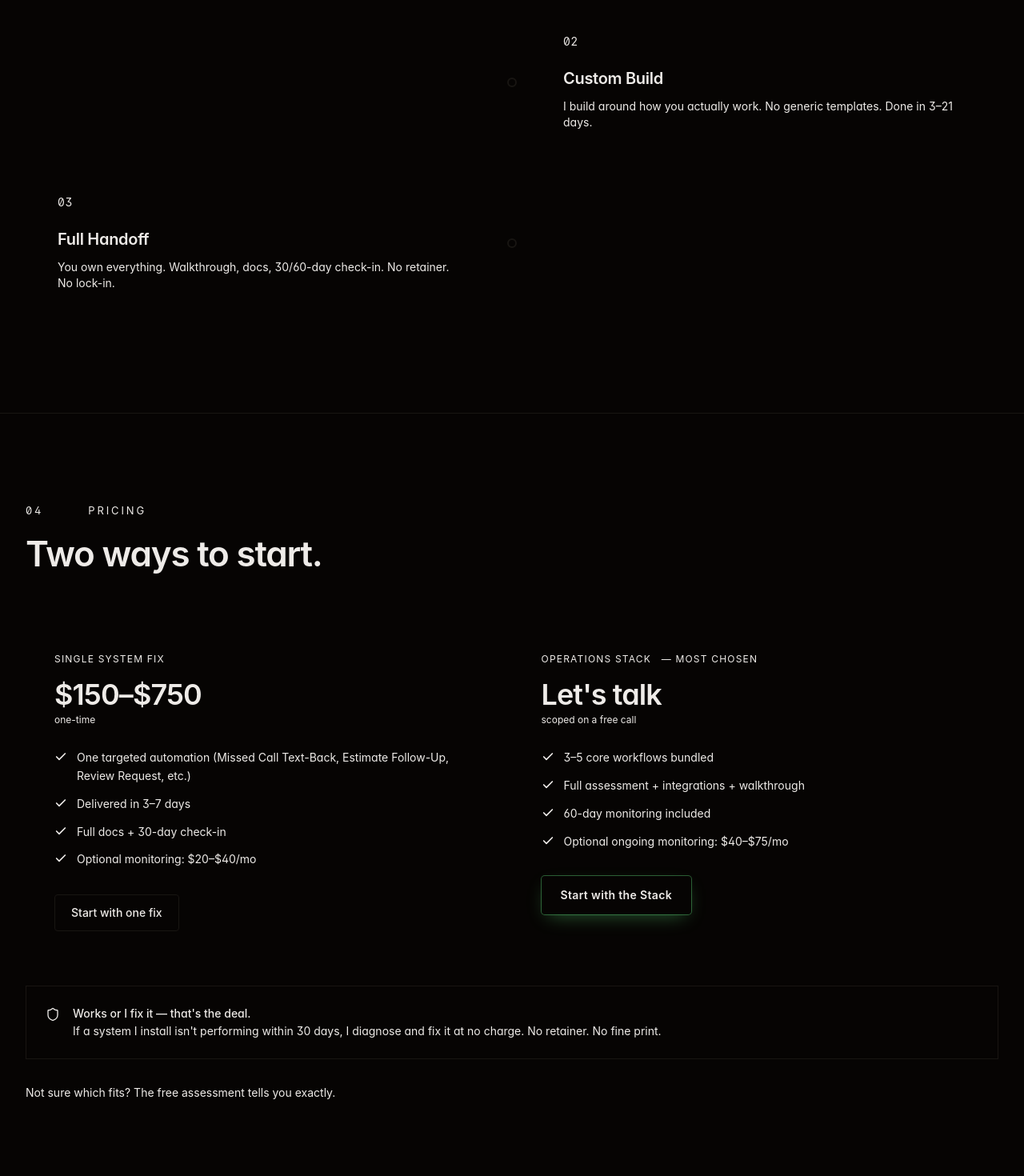
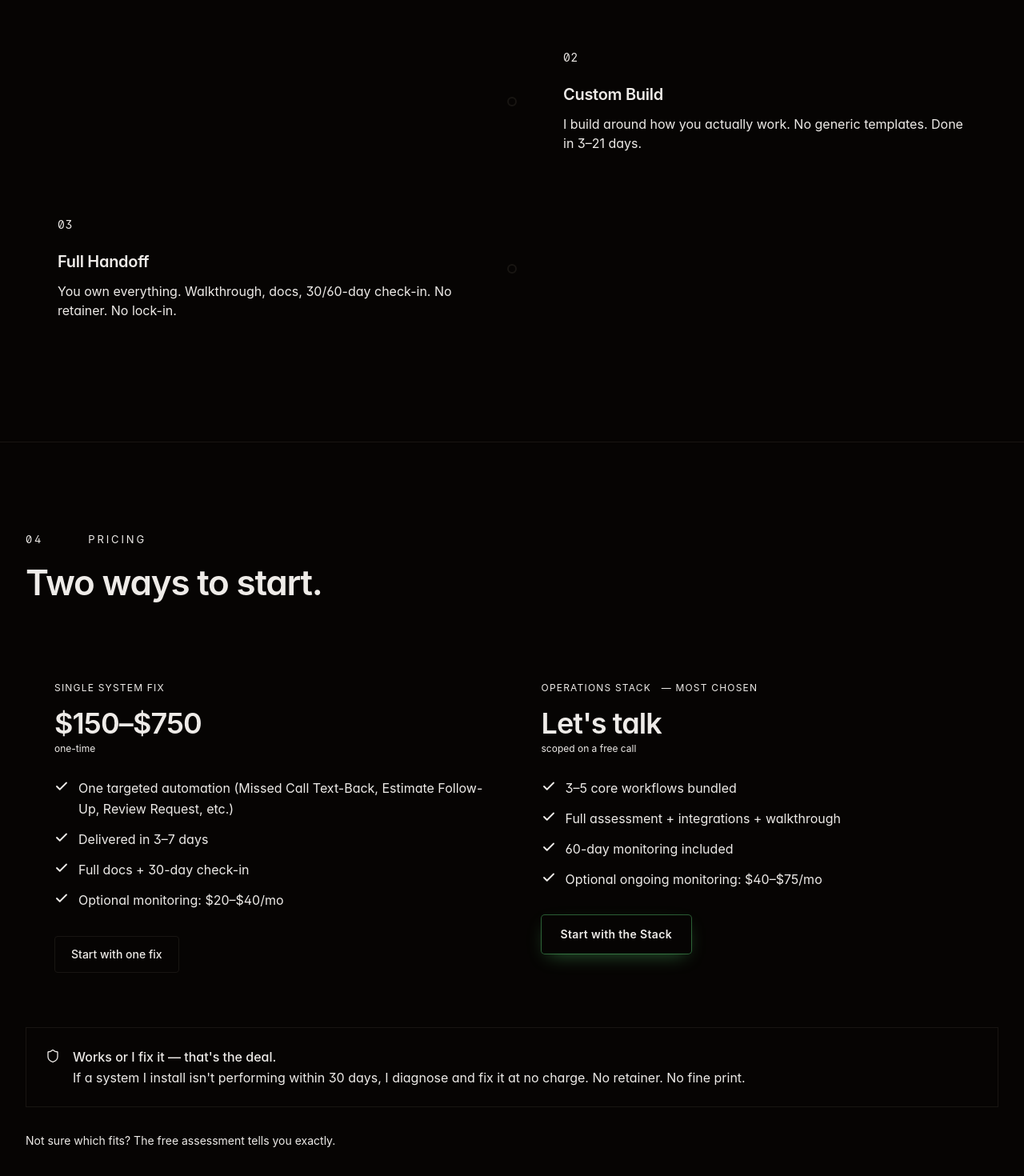
Before and after one commit to donovinsims/clockoutv2, a React (Vite) app: page / in a window 1280 px wide. Shown: the part 2120-3590 px from the top of the page at 80% size. Built offline with nearby package versions, Linux system fonts and the light colour scheme.

Commit message:
fix: bump body text size and center FAQ/Book sections

```diff
--- a/src/app/pages/Home.tsx
+++ b/src/app/pages/Home.tsx
@@ -108,7 +108,7 @@ function Problem() {
                 <span className="mono text-xs text-muted-foreground">0{i + 1}</span>
               </div>
               <div className="mb-2 font-semibold">{stat}</div>
-              <p className="text-sm text-muted-foreground max-w-none">{detail}</p>
+              <p className="text-[15px] md:text-base text-muted-foreground max-w-none">{detail}</p>
             </div>
           ))}
           <div className="bg-surface md:col-span-2 p-6 md:p-7 flex items-center justify-between gap-6">
@@ -165,7 +165,7 @@ function HowItWorks() {
                   }`} />
                   <div className="mono text-accent text-sm tracking-wider mb-6">{s.n}</div>
                   <h3 className="mb-3">{s.title}</h3>
-                  <p className="text-sm text-muted-foreground max-w-none">{s.body}</p>
+                  <p className="text-[15px] md:text-base text-muted-foreground max-w-none">{s.body}</p>
                 </div>
 
                 {/* Spacer cell — alternates side */}
@@ -209,8 +209,8 @@ function Pricing() {
             <div className="mono text-xs text-muted-foreground mb-7">one-time</div>
             <ul className="space-y-3">
               {single.map((it) => (
-                <li key={it} className="flex gap-3 text-sm">
-                  <Check size={16} className="text-accent shrink-0 mt-0.5" strokeWidth={2.5} />
+                <li key={it} className="flex gap-3 text-[15px] md:text-base">
+                  <Check size={18} className="text-accent shrink-0 mt-0.5" strokeWidth={2.5} />
                   <span className="text-muted-foreground leading-relaxed max-w-none">{it}</span>
                 </li>
               ))}
@@ -232,8 +232,8 @@ function Pricing() {
             <div className="mono text-xs text-muted-foreground mb-7">scoped on a free call</div>
             <ul className="space-y-3">
               {stack.map((it) => (
-                <li key={it} className="flex gap-3 text-sm">
-                  <Check size={16} className="text-accent shrink-0 mt-0.5" strokeWidth={2.5} />
+                <li key={it} className="flex gap-3 text-[15px] md:text-base">
+                  <Check size={18} className="text-accent shrink-0 mt-0.5" strokeWidth={2.5} />
                   <span className="text-muted-foreground leading-relaxed max-w-none">{it}</span>
                 </li>
               ))}
@@ -248,8 +248,8 @@ function Pricing() {
         <div className="mt-8 border border-border bg-surface p-5 md:p-6 flex flex-col sm:flex-row sm:items-start gap-4">
           <Shield size={18} className="text-accent shrink-0 mt-0.5" strokeWidth={1.75} />
           <div>
-            <p className="text-sm font-medium mb-0.5 max-w-none">Works or I fix it — that's the deal.</p>
-            <p className="text-sm text-muted-foreground max-w-none">
+            <p className="text-[15px] md:text-base font-medium mb-0.5 max-w-none">Works or I fix it — that's the deal.</p>
+            <p className="text-[15px] md:text-base text-muted-foreground max-w-none">
               If a system I install isn't performing within 30 days, I diagnose and fix it at no charge.
               No retainer. No fine print.
             </p>
@@ -293,7 +293,7 @@ function OperatorCredibility() {
             {specs.map(([k, v]) => (
               <div key={k}>
                 <div className="mono text-xs uppercase tracking-widest text-accent mb-1.5">{k}</div>
-                <div className="text-sm text-foreground">{v}</div>
+                <div className="text-[15px] md:text-base text-foreground">{v}</div>
               </div>
             ))}
           </div>
@@ -362,7 +362,7 @@ function SocialProof() {
             <div className="md:text-right shrink-0">
               <div className="mono text-[13px] uppercase tracking-wider text-accent">{outcomes[0].system}</div>
               <div className="flex items-center md:justify-end gap-3 mt-2">
-                <div className="text-sm text-muted-foreground">{outcomes[0].biz}</div>
+                <div className="text-[15px] md:text-base text-muted-foreground">{outcomes[0].biz}</div>
                 <Link
                   to={`/blog/${outcomes[0].slug}`}
                   className="mono text-xs uppercase tracking-wider text-muted-foreground hover:text-accent transition-colors flex items-center gap-1"
@@ -383,7 +383,7 @@ function SocialProof() {
               <div className="border-t border-border pt-4 flex flex-col gap-1.5">
                 <div className="mono text-[13px] uppercase tracking-wider text-accent">{o.system}</div>
                 <div className="flex items-center justify-between">
-                  <div className="text-sm text-muted-foreground">{o.biz}</div>
+                  <div className="text-[15px] md:text-base text-muted-foreground">{o.biz}</div>
                   <Link
                     to={`/blog/${o.slug}`}
                     className="mono text-xs uppercase tracking-wider text-muted-foreground hover:text-accent transition-colors flex items-center gap-1"
@@ -456,11 +456,11 @@ function FAQ() {
   const [open, setOpen] = useState<number | null>(0);
   return (
     <section className="border-b border-border">
-      <div className="max-w-7xl mx-auto px-5 sm:px-8 py-20 md:py-28">
+      <div className="max-w-3xl mx-auto px-5 sm:px-8 py-20 md:py-28">
         <SectionLabel n="07" label="FAQ" />
         <h2>Common questions.</h2>
 
-        <div className="mt-10 md:mt-14 max-w-3xl border-t border-border">
+        <div className="mt-10 md:mt-14 border-t border-border">
           {faqs.map((f, i) => {
             const isOpen = open === i;
             return (
@@ -477,7 +477,7 @@ function FAQ() {
                   style={{ gridTemplateRows: isOpen ? "1fr" : "0fr" }}
                 >
                   <div className="overflow-hidden">
-                    <p className="pb-6 text-muted-foreground text-sm md:text-[15px] max-w-2xl leading-relaxed">{f.a}</p>
+                    <p className="pb-6 text-muted-foreground text-[15px] md:text-base leading-relaxed">{f.a}</p>
                   </div>
                 </div>
               </div>
@@ -494,8 +494,8 @@ function BookingCTA() {
   const nextMonth = new Date(new Date().setMonth(new Date().getMonth() + 1)).toLocaleString("default", { month: "long" });
   return (
     <section>
-      <div className="max-w-7xl mx-auto px-5 sm:px-8 py-24 md:py-32">
-        <div className="max-w-3xl">
+      <div className="max-w-3xl mx-auto px-5 sm:px-8 py-24 md:py-32">
+        <div>
           <SectionLabel n="08" label="Book" />
           <h2>See where you're losing money.</h2>
           <p className="mt-6 text-muted-foreground text-lg max-w-2xl">
@@ -505,7 +505,7 @@ function BookingCTA() {
 
           <div className="mt-8 border border-border bg-surface p-5 max-w-md">
             <div className="mono text-xs uppercase tracking-widest text-accent mb-3">Availability</div>
-            <div className="space-y-2 text-sm text-muted-foreground">
+            <div className="space-y-2 text-[15px] md:text-base text-muted-foreground">
               <div className="flex items-center justify-between">
                 <span>{month}</span>
                 <span className="mono text-accent">4 spots open</span>
```
